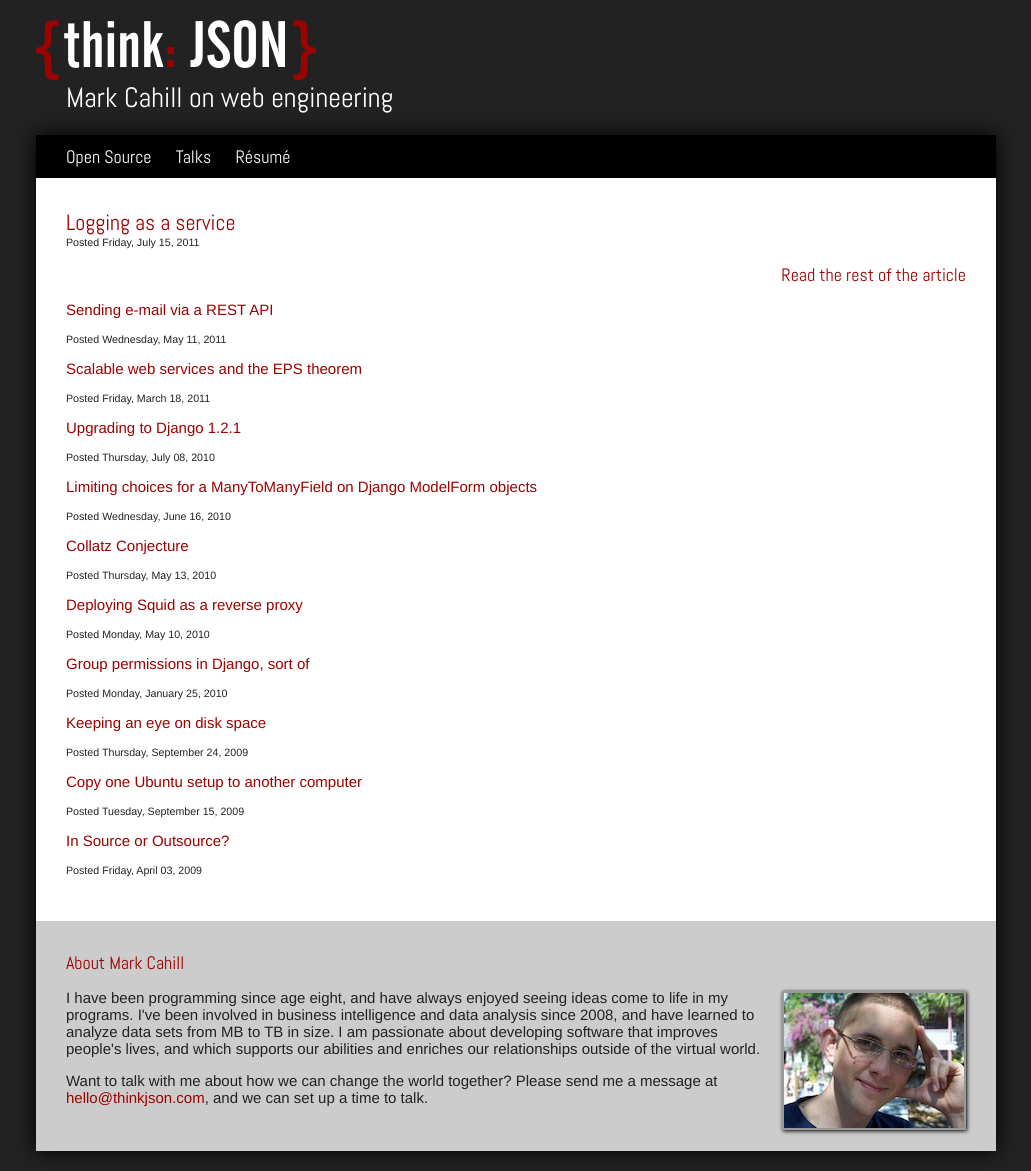
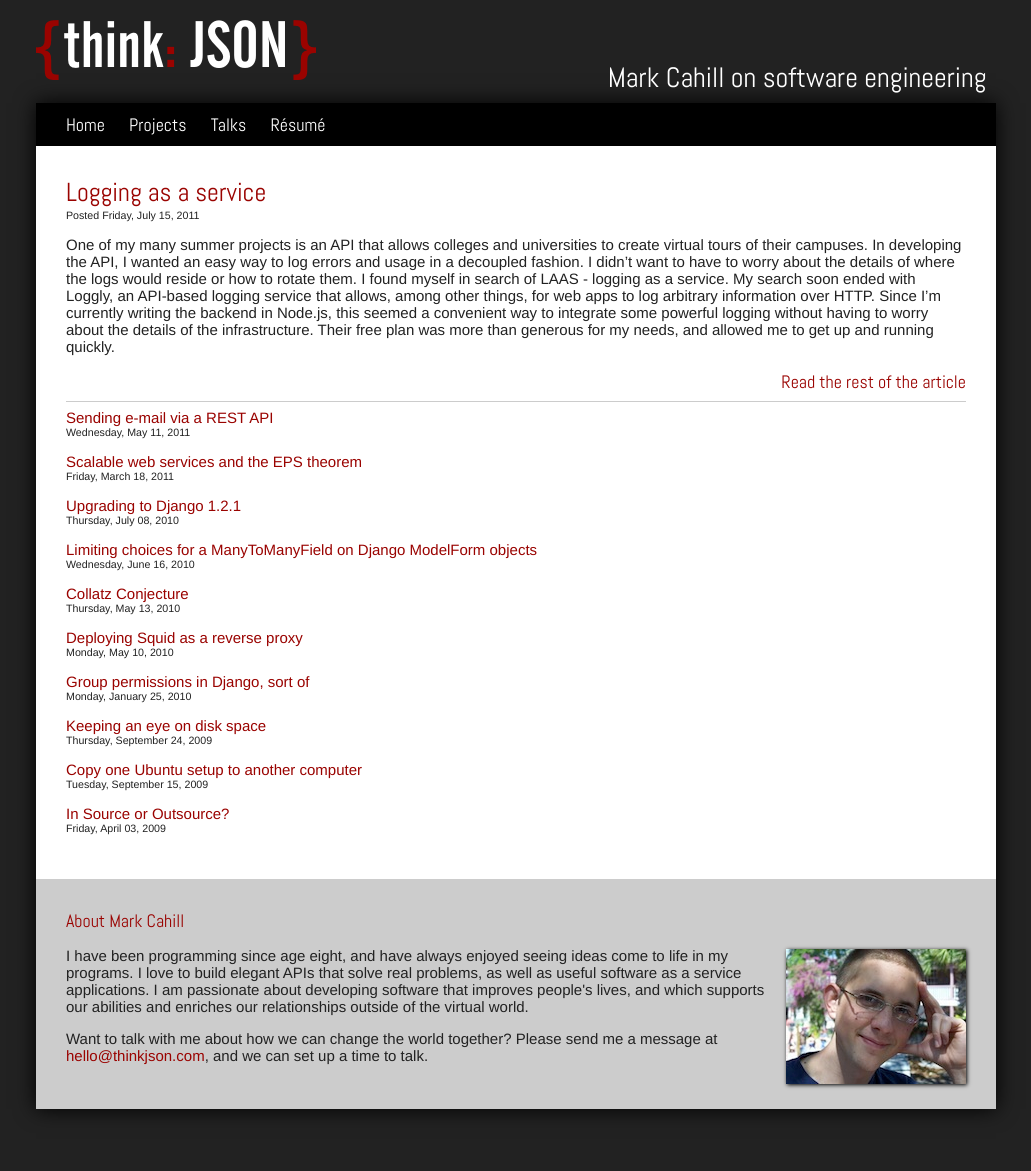
Before and after one commit to thinkjson/thinkjson.github.com, a Jekyll site: the page built from index.md, in a window 1280 px wide. Shown: the whole page, without its empty margins (124-1155 px from the left). Built offline with Jekyll 4.4.1, drawn with Linux system fonts in a browser that asks for light colours; nearby versions of some CDN libraries; after the commit the page ends 1129 px from its top, so only the background shows below that.

Commit message:
Fixed some styling

```diff
--- a/_layouts/default.html
+++ b/_layouts/default.html
@@ -14,13 +14,17 @@
 <body>
 
 <div id="logo">
-    <h1><a href="/">Mark Cahill on <span class="stuff">web engineering</span></a></h1>
+    <a href="/">
+        <h1>Mark Cahill on software engineering</h1>
+        <img src="/images/logo_dark.png" />
+    </a>
 </div>
 
 <div id="container">
 
     <div id="nav">
-        <a href="/open-source/">Open Source</a>
+        <a href="/">Home</a>
+        <a href="/projects/">Projects</a>
         <a href="/talks/">Talks</a>
         <a href="/downloads/Mark%20Cahill%20-%20resume.pdf">Résumé</a>
     </div>
@@ -35,7 +39,7 @@
             <h3>About Mark Cahill</h3>
 
             <p>
-                I have been programming since age eight, and have always enjoyed seeing ideas come to life in my programs. I've been involved in business intelligence and data analysis since 2008, and have learned to analyze data sets from MB to TB in size. I am passionate about developing software that improves people's lives, and which supports our abilities and enriches our relationships outside of the virtual world.</p>
+                I have been programming since age eight, and have always enjoyed seeing ideas come to life in my programs. I love to build elegant APIs that solve real problems, as well as useful software as a service applications. I am passionate about developing software that improves people's lives, and which supports our abilities and enriches our relationships outside of the virtual world.</p>
 
             <p>
                 Want to talk with me about how we can change the world together? Please send me a message at
--- a/_posts/1900-01-01-open-source.md
+++ /dev/null
@@ -1,21 +0,0 @@
----
-title: "Open Source"
-uri: open-source
-layout: page
----
-
-### [Redbox mashup](http://movies.thinkjson.com/)
-
-This application combines Redbox inventory with Rotten Tomatoes scores to show you the top 50 highest rated movies in the 5 Redbox kiosks closest to your zip code. This is an automatation of a process I was going through every Friday night. Building this as a web app means others can take advantage of the tool as well. This is my first experiment with content discovery, a field that I am becoming increasingly interested in.
-
-### [Right brain](http://rightbrain.thinkjson.com/)
-
-A trippy experiment in right brain stimulation, this application pulls down dozens of photos from the Flickr API and displays them in a CSS-driven slideshow. I use this give my left brain a rest between difficult tasks.
-
-### Other github projects
-
-The following is a list of open source projects I either maintain, or submit pull requests to:
-
-<div class='active project legend'>Active</div>
-<div class='fork project legend'>Forked</div>
-<p id="projects">Loading...</p>
--- a/css/styles.css
+++ b/css/styles.css
@@ -1,15 +1,14 @@
 *{font-family: 'Helvetica Neue', Helvetica, sans-serif;font-size:15px;color:#222;font-weight:200;}
 h1, h2, h3, h4, h1 a, h2 a, h3 a, h4 a, #nav a, h1 span {color:#9A0300;margin:0;font-weight:normal;font-family:'Abel', sans-serif;}
-h1, h1 a{font-size:28px;padding:0 1%;}
-h2, h2 a{font-size:22px;}
+h1, h1 a{font-size:32px;padding:0 1%;}
+h2, h2 a{font-size:26px;}
 h3, h3 a, #nav a{font-size:18px;}
 h4{font-weight:bold;}
 body{background: #222;margin:20px 0;}
 a{color:#9A0300;text-decoration:none;}
-#logo{max-width:960px;margin:0 auto;}
-#logo a{background:url(/images/logo_dark.png) 0 0 no-repeat;padding:60px 300px 0 30px;}
-#logo h1{display:block;margin:80px 0 20px 0;padding:0;}
-#logo a,#logo a span{color:#fff;font-size: 28px;}
+#logo{max-width:960px;margin:20px auto;}
+#logo h1{float: right;margin-top:40px;}
+#logo a h1{color:#fff;font-size: 28px;}
 #container{max-width:960px;margin:0 auto;background-color:#fff;box-shadow: 0 0 20px #000;}
 #content{padding:30px;}
 #sidebar{background-color:#ccc;padding:30px;}
@@ -22,7 +21,7 @@ textarea{min-width:500px;height:200px;}
 .description, .description a{font-size:8pt;margin-bottom:15px;}
 form th{text-align:left;}
 .required{display:none;}
-.portrait{border:2px solid #999;float:right;margin: 40px 0 10px 10px;box-shadow: 1px 1px 4px #000;}
+.portrait{float:right;margin: 40px 0 10px 10px;box-shadow: 1px 1px 4px #000;}
 .previous{clear:left;}
 .highlight .kd { font-weight: bold } /* Keyword.Declaration */
 .highlight .mi { color: #01595D } /* Literal.Number.Integer */
@@ -45,3 +44,5 @@ pre{background-color:#eee;padding:10px;}
 .project{margin-bottom:10px;padding-left:40px;}
 .active{background:url(images/active.png) top left no-repeat;}
 .legend {float: right;height: 30px;line-height: 30px;margin-left: 30px;}
+.posts p{margin: 0;}
+hr {border:0;border-top:1px solid #ccc;}
--- a/index.md
+++ b/index.md
@@ -9,17 +9,20 @@ title: thinkjson.com
     <div class="description">
         Posted {{ first_post.date | date:"%A, %B %d, %Y" }}
     </div>
-    {{ first_post.content|first }}
+    {{ first_post.excerpt }}
     <h3 style="text-align: right;">
         <a href="{{ first_post.url }}">Read the rest of the article</a>
     </h3>
 </div>
 
-{% for post in site.posts %}
-{% if post != site.posts.first and post.layout == "post" %}
-<a href="{{ post.url }}">{{ post.title }}</a>
-<div class="description">
-    Posted {{ post.date | date:"%A, %B %d, %Y" }}
+<hr />
+
+<div class="posts">
+	{% for post in site.posts %}
+	{% if post != site.posts.first and post.layout == "post" %}
+	<a href="{{ post.url }}">{{ post.title }}</a>
+
+	<div class="description">{{ post.date | date:"%A, %B %d, %Y" }}</div>
+	{% endif %}
+	{% endfor %}
 </div>
-{% endif %}
-{% endfor %}
--- a/js/general.js
+++ b/js/general.js
@@ -6,7 +6,7 @@ var thinkjson = {
     },
 
     path_specs: [
-        { path: "open-source", init: "fetch_github_projects" },
+        { path: "projects", init: "fetch_github_projects" },
         { path: "contact", init: "select_name" }
     ],
 
@@ -56,28 +56,3 @@ var thinkjson = {
 };
 
 thinkjson.init();
-
-var stuff = [
-    "scaling APIs",
-    "Big Data",
-    "mobile telemetry",
-    "open source",
-    "programming languages",
-    "data analysis",
-    "HTML5",
-    "Hadoop",
-    "user interface design",
-    "user experience design",
-    "Node.js",
-    "BigQuery",
-    "the future of the web"
-];
-stuff.sort(function() {return 0.5 - Math.random()});
-var thisStuff = 0;
-setInterval(function() {
-    thisStuff = (thisStuff + 1) % stuff.length;
-    $(".stuff").fadeOut('slow', function() {
-            $(this).text(stuff[thisStuff]);
-        })
-        .fadeIn('slow');
-}, 5000);
```
Also changed, not shown: _layouts/post.html (+0 -19 lines), _posts/1900-01-01-projects.md (added, +11 -0 lines).
